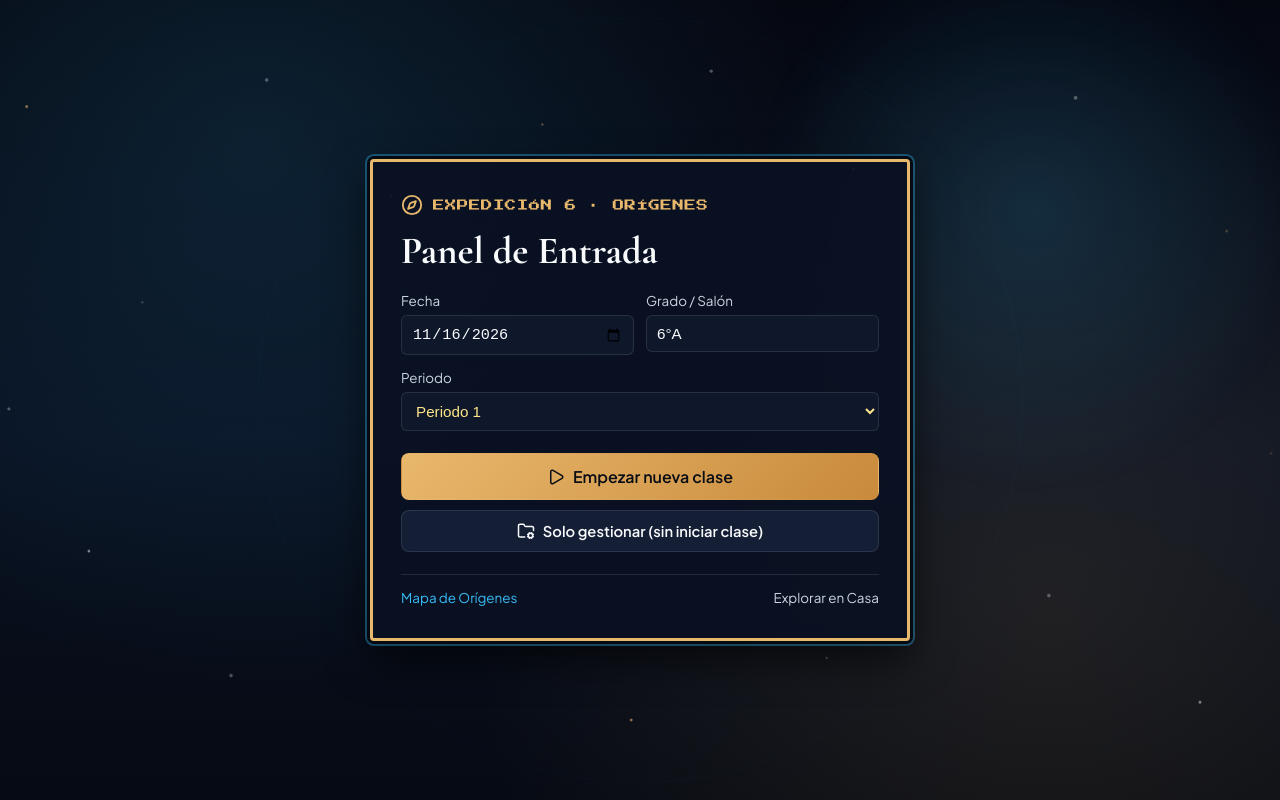
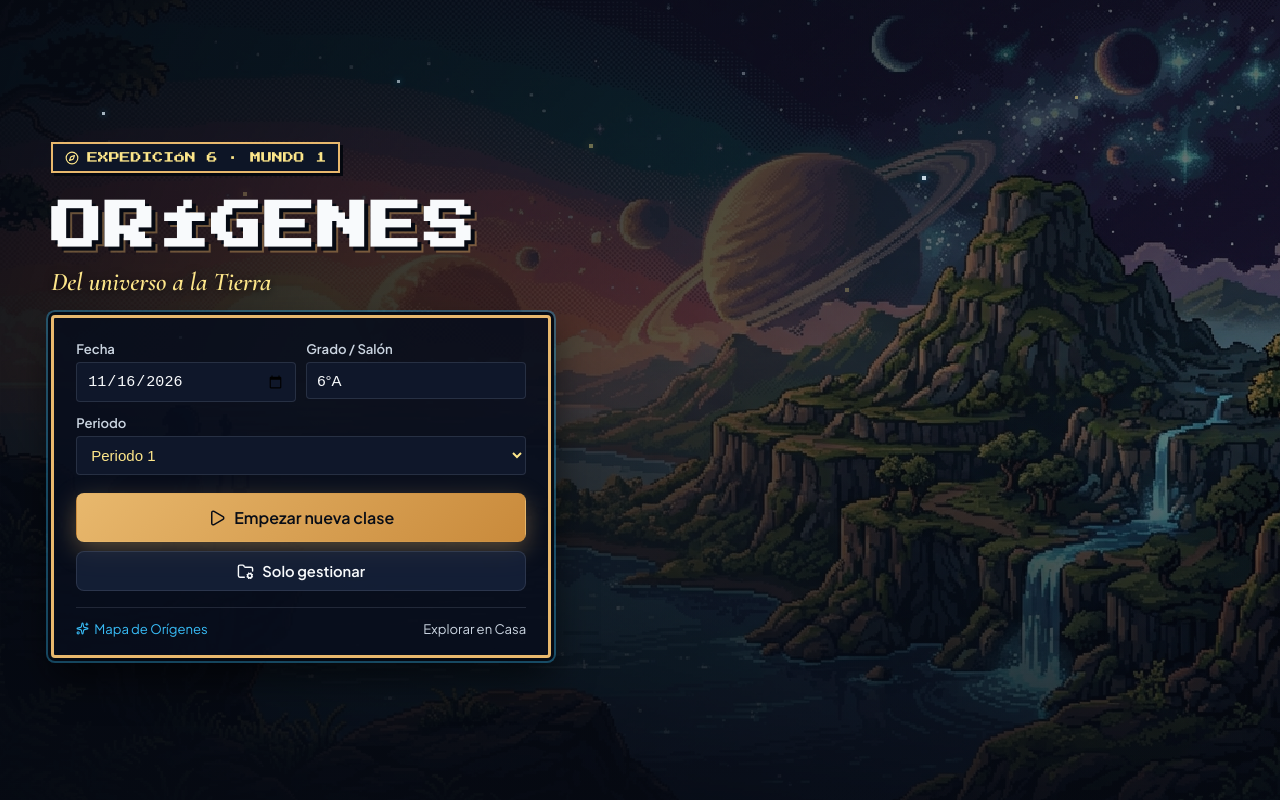
Before and after one commit to Leozapatam/Trabajo, a React (Vite) app: page / in a window 1280 px wide. Built offline with nearby package versions, Linux system fonts and the light colour scheme.

Commit message:
feat(ui): rediseño retro epic pixel art para pantalla de bienvenida

```diff
--- /dev/null
+++ b/src/components/TitleBackdrop.tsx
@@ -0,0 +1,72 @@
+import React from 'react';
+
+const PIXEL_STARS: { left: string; top: string; size: number; delay: string; gold?: boolean }[] = [
+  { left: '8%', top: '14%', size: 3, delay: '0s' },
+  { left: '19%', top: '24%', size: 4, delay: '1.1s', gold: true },
+  { left: '31%', top: '10%', size: 3, delay: '2.3s' },
+  { left: '46%', top: '18%', size: 4, delay: '0.6s', gold: true },
+  { left: '58%', top: '9%', size: 3, delay: '1.8s' },
+  { left: '72%', top: '22%', size: 4, delay: '2.9s' },
+  { left: '84%', top: '12%', size: 3, delay: '0.4s', gold: true },
+  { left: '92%', top: '28%', size: 3, delay: '1.5s' },
+  { left: '14%', top: '42%', size: 3, delay: '2.1s' },
+  { left: '66%', top: '36%', size: 4, delay: '0.9s', gold: true },
+];
+
+export const TitleBackdrop: React.FC = () => {
+  return (
+    <div
+      aria-hidden="true"
+      style={{
+        position: 'fixed',
+        inset: 0,
+        zIndex: 0,
+        overflow: 'hidden',
+        backgroundColor: '#060a13',
+      }}
+    >
+      {/* Ilustración principal retro epic pixel art con parallax suave */}
+      <img
+        src="/assets/art/title-screen.jpg"
+        alt=""
+        className="animate-bg-parallax"
+        style={{
+          width: '100%',
+          height: '100%',
+          objectFit: 'cover',
+          objectPosition: 'center',
+          imageRendering: 'pixelated',
+          opacity: 0.88,
+        }}
+      />
+
+      {/* Viñeta cinematográfica para contraste perfecto del título y formulario */}
+      <div
+        style={{
+          position: 'absolute',
+          inset: 0,
+          background:
+            'linear-gradient(90deg, rgba(6,10,19,0.88) 0%, rgba(6,10,19,0.58) 48%, rgba(6,10,19,0.22) 100%), linear-gradient(180deg, rgba(6,10,19,0.45) 0%, rgba(6,10,19,0.18) 45%, rgba(6,10,19,0.82) 100%)',
+        }}
+      />
+
+      {/* Estrellas pixel art titilantes */}
+      {PIXEL_STARS.map((star, idx) => (
+        <span
+          key={idx}
+          className="animate-star-twinkle"
+          style={{
+            position: 'absolute',
+            left: star.left,
+            top: star.top,
+            width: star.size,
+            height: star.size,
+            backgroundColor: star.gold ? '#FDE68A' : '#E0F2FE',
+            boxShadow: star.gold ? '0 0 8px rgba(232,184,109,0.8)' : '0 0 6px rgba(56,189,248,0.7)',
+            animationDelay: star.delay,
+          }}
+        />
+      ))}
+    </div>
+  );
+};
--- a/src/pages/LandingPage.tsx
+++ b/src/pages/LandingPage.tsx
@@ -1,7 +1,7 @@
 import React, { useState } from 'react';
 import { Link, useNavigate } from 'react-router-dom';
-import { Compass, FolderCog, Play } from 'lucide-react';
-import { CosmicBackdrop } from '../components/CosmicBackdrop';
+import { Compass, FolderCog, Play, Sparkles } from 'lucide-react';
+import { TitleBackdrop } from '../components/TitleBackdrop';
 import {
   getTodayIsoDate,
   loadSessionState,
@@ -48,32 +48,76 @@ export const LandingPage: React.FC = () => {
   };
 
   return (
-    <div style={{ position: 'relative', minHeight: '100vh', zIndex: 1, display: 'flex', alignItems: 'center', justifyContent: 'center', padding: 24 }}>
-      <CosmicBackdrop />
+    <div
+      style={{
+        position: 'relative',
+        minHeight: '100vh',
+        zIndex: 1,
+        display: 'flex',
+        alignItems: 'center',
+        padding: 'clamp(20px, 4vw, 56px)',
+      }}
+    >
+      <TitleBackdrop />
+
       <main
-        className="pixel-frame"
+        className="animate-title-enter"
         style={{
           position: 'relative',
           zIndex: 2,
           width: '100%',
-          maxWidth: 540,
-          padding: '32px 28px',
+          maxWidth: 1280,
+          margin: '0 auto',
+          display: 'grid',
+          gridTemplateColumns: 'minmax(300px, 500px) 1fr',
+          alignItems: 'center',
+          gap: 32,
         }}
       >
-        <div style={{ display: 'flex', alignItems: 'center', gap: 10, marginBottom: 14 }}>
-          <Compass size={22} color="#E8B86D" />
-          <span className="font-pixel" style={{ fontSize: '0.72rem', color: 'var(--accent-gold)' }}>
-            EXPEDICIÓN 6 · ORÍGENES
+        {/* Bloque izquierdo: Pantalla de Título + Formulario Mínimo */}
+        <div style={{ display: 'flex', flexDirection: 'column', gap: 18 }}>
+          <div>
+            <span className="pixel-badge" style={{ marginBottom: 14 }}>
+              <Compass size={14} /> EXPEDICIÓN 6 · MUNDO 1
             </span>
+
+            <h1
+              className="font-pixel"
+              style={{
+                fontSize: 'clamp(2rem, 4vw, 3.2rem)',
+                margin: '12px 0 8px',
+                lineHeight: 1.15,
+                color: '#F8FAFC',
+                textShadow: '4px 4px 0 #060A13, 6px 6px 0 rgba(232, 184, 109, 0.38)',
+              }}
+            >
+              ORÍGENES
+            </h1>
+            <p
+              className="font-display"
+              style={{
+                fontSize: 'clamp(1.25rem, 2vw, 1.65rem)',
+                color: '#FDE68A',
+                margin: 0,
+                fontStyle: 'italic',
+                textShadow: '0 2px 10px rgba(0, 0, 0, 0.85)',
+              }}
+            >
+              Del universo a la Tierra
+            </p>
           </div>
 
-        <h1 className="font-display" style={{ fontSize: '2.4rem', margin: '0 0 20px', lineHeight: 1.1 }}>
-          Panel de Entrada
-        </h1>
-
-        <form onSubmit={handleStartNewClass} style={{ display: 'flex', flexDirection: 'column', gap: 14 }}>
-          <div style={{ display: 'grid', gridTemplateColumns: '1fr 1fr', gap: 12 }}>
-            <label style={{ fontSize: '0.84rem', color: 'var(--text-secondary)' }}>
+          <section
+            className="pixel-frame"
+            style={{
+              padding: '22px 22px 18px',
+              background: 'rgba(8, 14, 28, 0.9)',
+              backdropFilter: 'blur(10px)',
+            }}
+          >
+            <form onSubmit={handleStartNewClass} style={{ display: 'flex', flexDirection: 'column', gap: 12 }}>
+              <div style={{ display: 'grid', gridTemplateColumns: '1fr 1fr', gap: 10 }}>
+                <label style={{ fontSize: '0.82rem', color: 'var(--text-secondary)', fontWeight: 600 }}>
                   Fecha
                   <input
                     type="date"
@@ -82,18 +126,18 @@ export const LandingPage: React.FC = () => {
                     required
                     style={{
                       width: '100%',
-                  marginTop: 6,
+                      marginTop: 5,
                       background: '#0F172A',
                       color: '#F8FAFC',
                       border: '1px solid var(--border-subtle)',
-                  borderRadius: 6,
+                      borderRadius: 4,
                       padding: '9px 10px',
-                  fontSize: '0.95rem',
+                      fontSize: '0.94rem',
                     }}
                   />
                 </label>
 
-            <label style={{ fontSize: '0.84rem', color: 'var(--text-secondary)' }}>
+                <label style={{ fontSize: '0.82rem', color: 'var(--text-secondary)', fontWeight: 600 }}>
                   Grado / Salón
                   <input
                     type="text"
@@ -103,32 +147,32 @@ export const LandingPage: React.FC = () => {
                     required
                     style={{
                       width: '100%',
-                  marginTop: 6,
+                      marginTop: 5,
                       background: '#0F172A',
                       color: '#F8FAFC',
                       border: '1px solid var(--border-subtle)',
-                  borderRadius: 6,
+                      borderRadius: 4,
                       padding: '9px 10px',
-                  fontSize: '0.95rem',
+                      fontSize: '0.94rem',
                     }}
                   />
                 </label>
               </div>
 
-          <label style={{ fontSize: '0.84rem', color: 'var(--text-secondary)' }}>
+              <label style={{ fontSize: '0.82rem', color: 'var(--text-secondary)', fontWeight: 600 }}>
                 Periodo
                 <select
                   value={period}
                   onChange={(e) => setPeriod(Number(e.target.value) as 1 | 2 | 3)}
                   style={{
                     width: '100%',
-                marginTop: 6,
+                    marginTop: 5,
                     background: '#0F172A',
                     color: '#FDE68A',
                     border: '1px solid var(--border-subtle)',
-                borderRadius: 6,
+                    borderRadius: 4,
                     padding: '9px 10px',
-                fontSize: '0.95rem',
+                    fontSize: '0.94rem',
                   }}
                 >
                   <option value={1}>Periodo 1</option>
@@ -137,34 +181,51 @@ export const LandingPage: React.FC = () => {
                 </select>
               </label>
 
-          <div style={{ display: 'flex', flexDirection: 'column', gap: 10, marginTop: 8 }}>
-            <button type="submit" className="btn btn-primary" style={{ padding: '12px 18px', fontSize: '1rem' }}>
+              <div style={{ display: 'flex', flexDirection: 'column', gap: 9, marginTop: 6 }}>
+                <button
+                  type="submit"
+                  className="btn btn-primary"
+                  style={{
+                    padding: '13px 18px',
+                    fontSize: '1rem',
+                    boxShadow: '0 8px 24px rgba(232, 184, 109, 0.35)',
+                  }}
+                >
                   <Play size={18} /> Empezar nueva clase
                 </button>
-            <button type="button" className="btn" style={{ padding: '11px 18px' }} onClick={handleManageOnly}>
-              <FolderCog size={18} /> Solo gestionar (sin iniciar clase)
+                <button
+                  type="button"
+                  className="btn"
+                  style={{ padding: '10px 18px', fontSize: '0.92rem' }}
+                  onClick={handleManageOnly}
+                >
+                  <FolderCog size={17} /> Solo gestionar
                 </button>
               </div>
             </form>
 
             <div
               style={{
-            marginTop: 22,
-            paddingTop: 14,
+                marginTop: 16,
+                paddingTop: 12,
                 borderTop: '1px solid var(--border-subtle)',
                 display: 'flex',
                 justifyContent: 'space-between',
-            fontSize: '0.84rem',
-            color: 'var(--text-muted)',
+                fontSize: '0.82rem',
               }}
             >
-          <Link to="/origenes" style={{ color: 'var(--accent-teal)' }}>
-            Mapa de Orígenes
+              <Link to="/origenes" style={{ color: 'var(--accent-teal)', display: 'inline-flex', alignItems: 'center', gap: 5 }}>
+                <Sparkles size={13} /> Mapa de Orígenes
               </Link>
               <Link to="/explorar" style={{ color: 'var(--text-secondary)' }}>
                 Explorar en Casa
               </Link>
             </div>
+          </section>
+        </div>
+
+        {/* Espacio abierto a la derecha para lucir la ilustración pixel art */}
+        <div className="hide-mobile" aria-hidden="true" />
       </main>
     </div>
   );
--- a/src/styles/theme.css
+++ b/src/styles/theme.css
@@ -207,9 +207,57 @@ select:focus-visible {
   animation: pulse-ring 5s ease-in-out infinite;
 }
 
+@keyframes title-fade-up {
+  from {
+    opacity: 0;
+    transform: translate3d(0, 14px, 0);
+  }
+  to {
+    opacity: 1;
+    transform: translate3d(0, 0, 0);
+  }
+}
+
+@keyframes star-twinkle {
+  0%,
+  100% {
+    opacity: 0.25;
+  }
+  50% {
+    opacity: 0.95;
+  }
+}
+
+@keyframes bg-parallax-drift {
+  0% {
+    transform: scale(1.03) translate3d(0, 0, 0);
+  }
+  50% {
+    transform: scale(1.06) translate3d(-0.8%, -0.6%, 0);
+  }
+  100% {
+    transform: scale(1.03) translate3d(0, 0, 0);
+  }
+}
+
+.animate-title-enter {
+  animation: title-fade-up 0.65s cubic-bezier(0.22, 1, 0.36, 1) both;
+}
+
+.animate-star-twinkle {
+  animation: star-twinkle 4.2s ease-in-out infinite;
+}
+
+.animate-bg-parallax {
+  animation: bg-parallax-drift 26s ease-in-out infinite;
+}
+
 @media (prefers-reduced-motion: reduce) {
   .animate-drift,
-  .animate-pulse-ring {
+  .animate-pulse-ring,
+  .animate-title-enter,
+  .animate-star-twinkle,
+  .animate-bg-parallax {
     animation: none !important;
   }
   .btn {
```
Also changed, not shown: public/assets/art/title-screen.jpg (added). Lines whose indentation alone changed are shown as unchanged.
